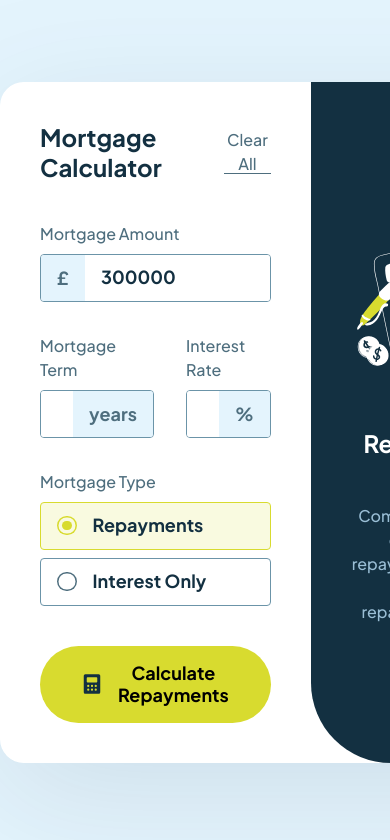
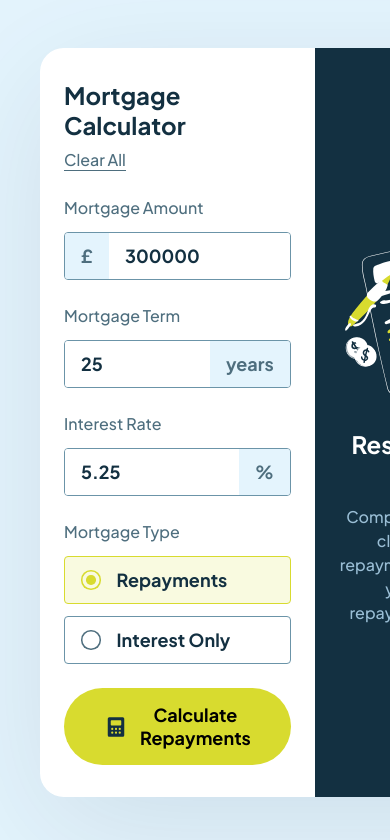
Before and after one commit to FerdinandoGeografo/mortgage-calculator, an Angular app: page / in a window 390 px wide. Shown: the top 840 px of the page. Built offline with nearby package versions, Linux system fonts and the light colour scheme.

Commit message:
responsive for tablet and desktop

```diff
--- a/public/scss/_query-mixin.scss
+++ b/public/scss/_query-mixin.scss
@@ -0,0 +1,13 @@
+@mixin respond($breakpoint) {
+  @if ($breakpoint ==phone) {
+    @media only screen and (max-width: 37.5em) {
+      @content;
+    }
+  }
+
+  @if ($breakpoint ==tablet) {
+    @media only screen and (max-width: 60em) {
+      @content;
+    }
+  }
+}
--- a/public/scss/_variables.scss
+++ b/public/scss/_variables.scss
@@ -29,4 +29,5 @@
   --spacing-300: 2.4rem;
   --spacing-400: 3.2rem;
   --spacing-500: 4rem;
+  --spacing-600: 4.8rem;
 }
--- a/public/scss/components/_btn.scss
+++ b/public/scss/components/_btn.scss
@@ -8,7 +8,6 @@
   transition: all .4s;
 
   &--primary {
-    justify-self: start;
     background: transparent;
     display: flex;
     align-items: center;
--- a/public/scss/components/_number.scss
+++ b/public/scss/components/_number.scss
@@ -1,5 +1,5 @@
 .number {
-  height: 4.8rem;
+  height: var(--spacing-600);
   display: flex;
   border: 1px solid var(--slate-300);
   border-radius: 4px;
--- a/public/scss/components/_radio.scss
+++ b/public/scss/components/_radio.scss
@@ -1,5 +1,5 @@
 .radio {
-  height: 4.8rem;
+  height: var(--spacing-600);
   padding-inline: var(--spacing-200);
   display: flex;
   align-items: center;
--- a/src/app/app.component.ts
+++ b/src/app/app.component.ts
@@ -13,10 +13,16 @@ import { ResultComponent } from './ui/result/result.component';
     </main>
   `,
   styles: `
+    @use "../../public/scss/_query-mixin.scss" as mixin;
+
     :host {
-      max-width: 100.8rem;
+      max-width: 108.8rem;
       margin: 0 auto;
-      padding: 4.8rem 0;
+      padding: var(--spacing-600) var(--spacing-500);
+
+      @include mixin.respond(phone) {
+        padding: 0;
+      }
     }
 
     .main {
@@ -26,6 +32,14 @@ import { ResultComponent } from './ui/result/result.component';
       border-radius: 2.4rem;
       overflow: hidden;
       filter: drop-shadow(0 3.2rem 6.4rem var(--slate-600));
+
+      @include mixin.respond(tablet) {
+        grid-template-columns: 1fr;
+      }
+
+      @include mixin.respond(phone) {
+        border-radius: 0;
+      }
     }
   `,
 })
--- a/src/app/ui/form/form.component.scss
+++ b/src/app/ui/form/form.component.scss
@@ -1,24 +1,41 @@
+@use "../../../../public/scss/query-mixin" as mixin;
+
 :host {
   padding: var(--spacing-500);
   display: grid;
   grid-template-rows: auto 1fr auto;
   gap: var(--spacing-500);
 
+  @include mixin.respond(phone) {
+    padding: var(--spacing-400) var(--spacing-300);
+    gap: var(--spacing-300);
+  }
+
   .heading {
     display: flex;
     align-items: center;
     justify-content: space-between;
+
+    @include mixin.respond(phone) {
+      flex-direction: column;
+      gap: var(--spacing-100);
+      align-items: start;
+    }
   }
 
   .form {
     display: grid;
     grid-template-columns: repeat(2, 1fr);
-    gap: var(--spacing-400);
+    gap: var(--spacing-300);
+
+    @include mixin.respond(phone) {
+      grid-template-columns: 1fr;
+    }
 
     &__item {
       display: flex;
       flex-direction: column;
-      gap: var(--spacing-100);
+      gap: var(--spacing-150);
       color: var(--slate-400);
 
       &--full {
@@ -26,4 +43,12 @@
       }
     }
   }
+
+  .btn--primary {
+    justify-self: start;
+
+    @include mixin.respond(phone) {
+      justify-self: stretch;
+    }
+  }
 }
--- a/src/app/ui/result/result.component.scss
+++ b/src/app/ui/result/result.component.scss
@@ -1,6 +1,12 @@
+@use "../../../../public/scss/query-mixin" as mixin;
+
 :host {
   background: var(--slate-500);
   border-radius: 0 0 0 8rem;
+
+  @include mixin.respond(tablet) {
+    border-radius: 0;
+  }
 
   .text--lg {
     color: var(--white-100);
@@ -12,13 +18,17 @@
 
   .empty {
     height: 100%;
-    padding: 0 var(--spacing-500);
+    padding: var(--spacing-500);
     display: flex;
     flex-direction: column;
     align-items: center;
     justify-content: center;
     gap: var(--spacing-200);
     text-align: center;
+
+    @include mixin.respond(phone) {
+      padding: var(--spacing-400) var(--spacing-300);
+    }
 
     &__image {
       max-width: 19.2rem;
@@ -31,6 +41,11 @@
     flex-direction: column;
     gap: var(--spacing-500);
 
+    @include mixin.respond(phone) {
+      padding: var(--spacing-400) var(--spacing-300);
+      gap: var(--spacing-300);
+    }
+
     &__heading {
       display: flex;
       flex-direction: column;
@@ -42,6 +57,10 @@
       background: var(--black-100);
       border-radius: 8px;
       box-shadow: inset 0 4px 0 0 var(--lime-100);
+
+      @include mixin.respond(phone) {
+        padding: var(--spacing-300) var(--spacing-200);
+      }
     }
 
     &__monthly,
@@ -55,6 +74,14 @@
       padding-bottom: var(--spacing-400);
       border-bottom: 1px solid var(--slate-50);
 
+      @include mixin.respond(phone) {
+        padding-bottom: var(--spacing-200);
+
+        .text--xl {
+          font-size: 4rem;
+        }
+      }
+
       .text--xl {
         color: var(--lime-100);
       }
@@ -62,6 +89,10 @@
 
     &__total {
       padding-top: var(--spacing-400);
+
+      @include mixin.respond(phone) {
+        padding-top: var(--spacing-200);
+      }
     }
   }
 }
```
